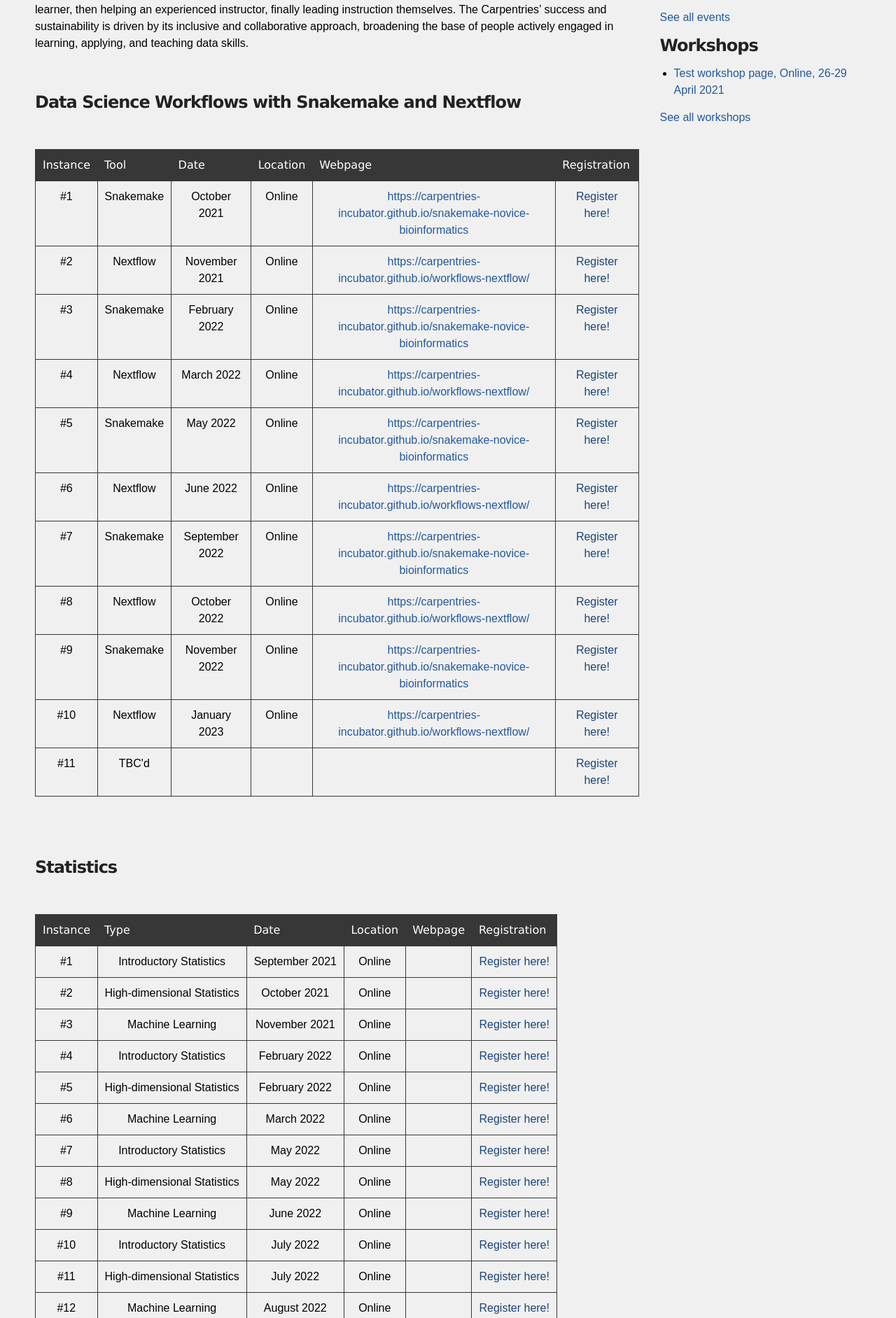
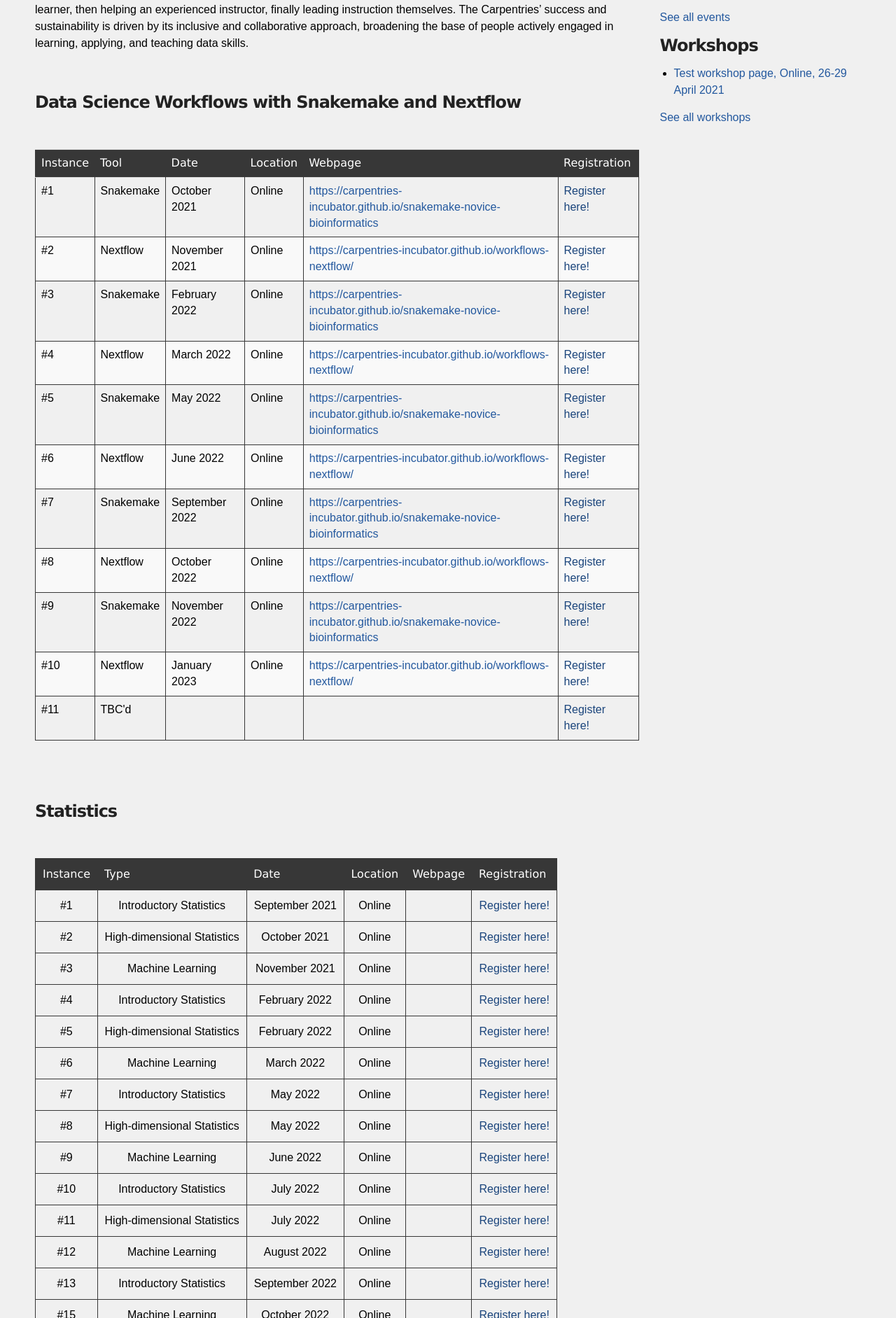
Before and after one commit to edcarp/Ed-DaSH, a Jekyll site: the page built from workshops.md, in a window 1280 px wide. Shown: the part 337-2220 px from the top of the page at 70% size. Built offline with Jekyll 4.4.1, drawn with Linux system fonts in a browser that asks for light colours; nearby versions of some CDN libraries.

Commit message:
Update workshops.md

```diff
--- a/workshops.md
+++ b/workshops.md
@@ -315,7 +315,8 @@
 
 <br>
 
- <table class="center-cell-item">
+ <!--table class="center-cell-item"-->
+ <table class="table table-striped">
     <tr>
         <th>Instance</th>
         <th>Tool</th>
```
